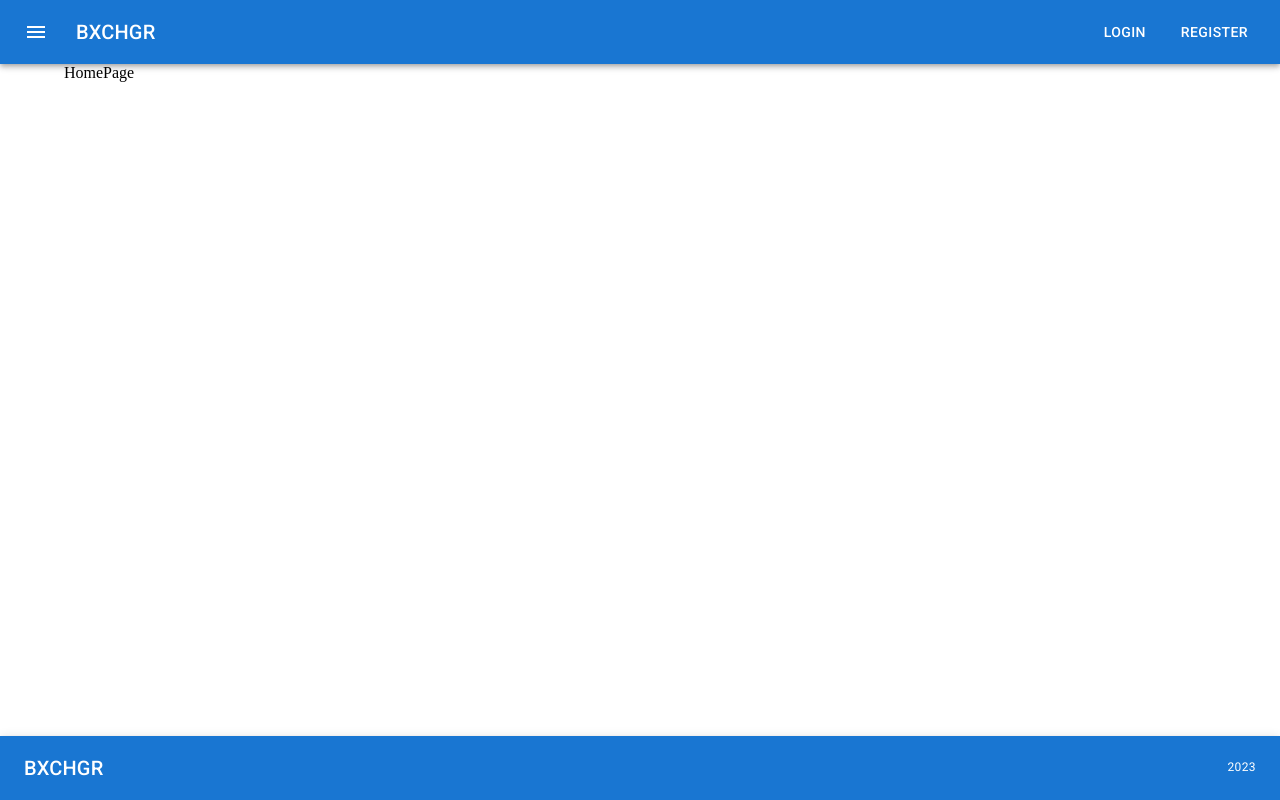
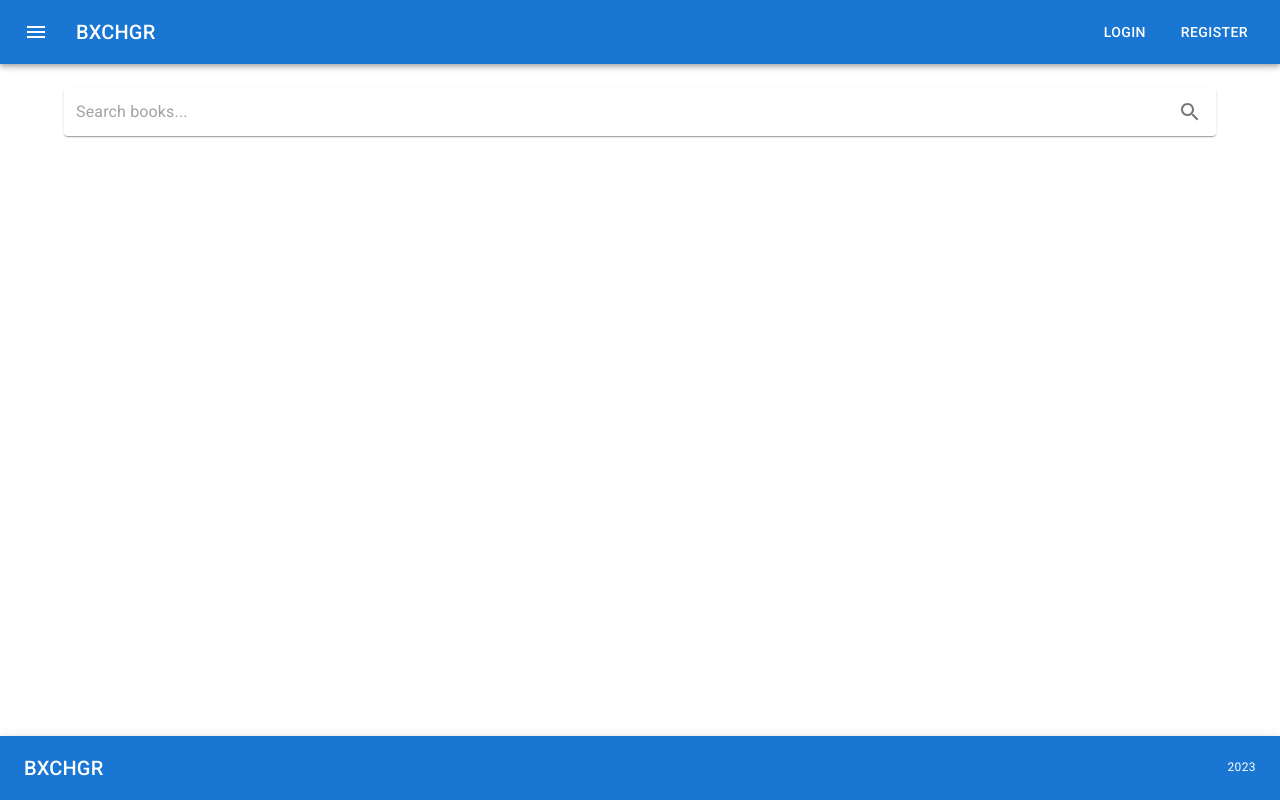
Before and after one commit to mayst/bxchgr, a React (Vite) app: page / in a window 1280 px wide. Built offline with nearby package versions, Linux system fonts and the light colour scheme.

Commit message:
feat: book search

```diff
--- a/src/components/Layout.tsx
+++ b/src/components/Layout.tsx
@@ -16,7 +16,7 @@ export const Layout = () => {
     <>
       <Header onSidebarOpen={handleSidebarOpen} />
       <Sidebar isOpen={isSidebarOpen} onClose={handleSidebarClose} />
-      <Container>
+      <Container sx={{ mt: 3 }}>
         <Outlet />
       </Container>
       <Footer />
--- /dev/null
+++ b/src/components/inputs/SearchField.tsx
@@ -0,0 +1,47 @@
+import { IconButton, InputBase, Paper } from "@mui/material"
+import SearchIcon from '@mui/icons-material/Search';
+import { useState } from "react";
+
+interface ISearchFieldProps {
+  placeholder?: string
+  onSearch: (searchTerm: string) => void
+}
+
+export const SearchField = (props: ISearchFieldProps) => {
+  const { placeholder, onSearch } = props
+  const [searchTerm, setSearchTerm] = useState('')
+
+  const handleSearchTermChange = (e: React.ChangeEvent<HTMLInputElement>) => {
+    setSearchTerm(e.target.value)
+  }
+
+  const handleSearch = () => {
+    onSearch(searchTerm)
+    setSearchTerm('')
+  }
+
+  return (
+    <Paper
+      sx={{
+        p: '2px 4px',
+        display: 'flex',
+        alignItems: 'center',
+        width: '100%'
+      }}
+    >
+      <InputBase
+        sx={{ ml: 1, flex: 1 }}
+        placeholder={placeholder}
+        value={searchTerm}
+        onChange={handleSearchTermChange}
+      />
+      <IconButton
+        type="button"
+        sx={{ p: '10px' }}
+        onClick={handleSearch}
+      >
+        <SearchIcon />
+      </IconButton>
+    </Paper>
+  )
+}
--- /dev/null
+++ b/src/constants.ts
@@ -0,0 +1 @@
+export const SERVER_URL = 'http://localhost:3000'
--- /dev/null
+++ b/src/hooks/useBookSearch.ts
@@ -0,0 +1,16 @@
+import { useState } from 'react'
+import { useSearchBooksByNameQuery } from '../store/services/searchApi'
+
+export const useBookSearch = () => {
+    const [searchTerm, setSearchTerm] = useState('')
+
+    const { data, isLoading, error } = useSearchBooksByNameQuery(searchTerm, {
+        skip: searchTerm === '',
+    })
+
+    const handleSearch = (newValue: string) => {
+        setSearchTerm(newValue)
+    }
+
+    return { data, isLoading, error, handleSearch }
+}
--- a/src/pages/HomePage.tsx
+++ b/src/pages/HomePage.tsx
@@ -1,5 +1,18 @@
+import { SearchField } from "../components/inputs/SearchField"
+import { useBookSearch } from "../hooks/useBookSearch"
+
 export const HomePage = () => {
+  const { data, isLoading, error, handleSearch } = useBookSearch()
+
   return (
-    <div>HomePage</div>
+    <>
+      <SearchField
+        placeholder="Search books..."
+        onSearch={handleSearch}
+      />
+      {error && <h3>Error while loading search result</h3>}
+      {isLoading && <h3>Loading...</h3>}
+      {data && data.map(book => <p>{book.name}</p>)}
+    </>
   )
 }
--- a/src/store/index.ts
+++ b/src/store/index.ts
@@ -1,7 +1,12 @@
 import { configureStore } from '@reduxjs/toolkit'
+import { searchApi } from './services/searchApi'
 
 const store = configureStore({
-    reducer: {},
+    reducer: {
+        [searchApi.reducerPath]: searchApi.reducer,
+    },
+    middleware: getDefaultMiddleware =>
+        getDefaultMiddleware().concat(searchApi.middleware),
 })
 
 export default store
--- /dev/null
+++ b/src/store/services/searchApi.ts
@@ -0,0 +1,20 @@
+import { createApi, fetchBaseQuery } from '@reduxjs/toolkit/query/react'
+import { SERVER_URL } from '../../constants'
+import { Book } from '../types/book'
+
+export const searchApi = createApi({
+    reducerPath: 'searchApi',
+    baseQuery: fetchBaseQuery({ baseUrl: SERVER_URL }),
+    endpoints: builder => ({
+        searchBooksByName: builder.query<Book[], string>({
+            query: searchTerm => ({
+                url: 'books/search',
+                params: {
+                    q: searchTerm,
+                },
+            }),
+        }),
+    }),
+})
+
+export const { useSearchBooksByNameQuery } = searchApi
--- /dev/null
+++ b/src/store/types/book.ts
@@ -0,0 +1,4 @@
+export type Book = {
+    id: number
+    name: string
+}
```
